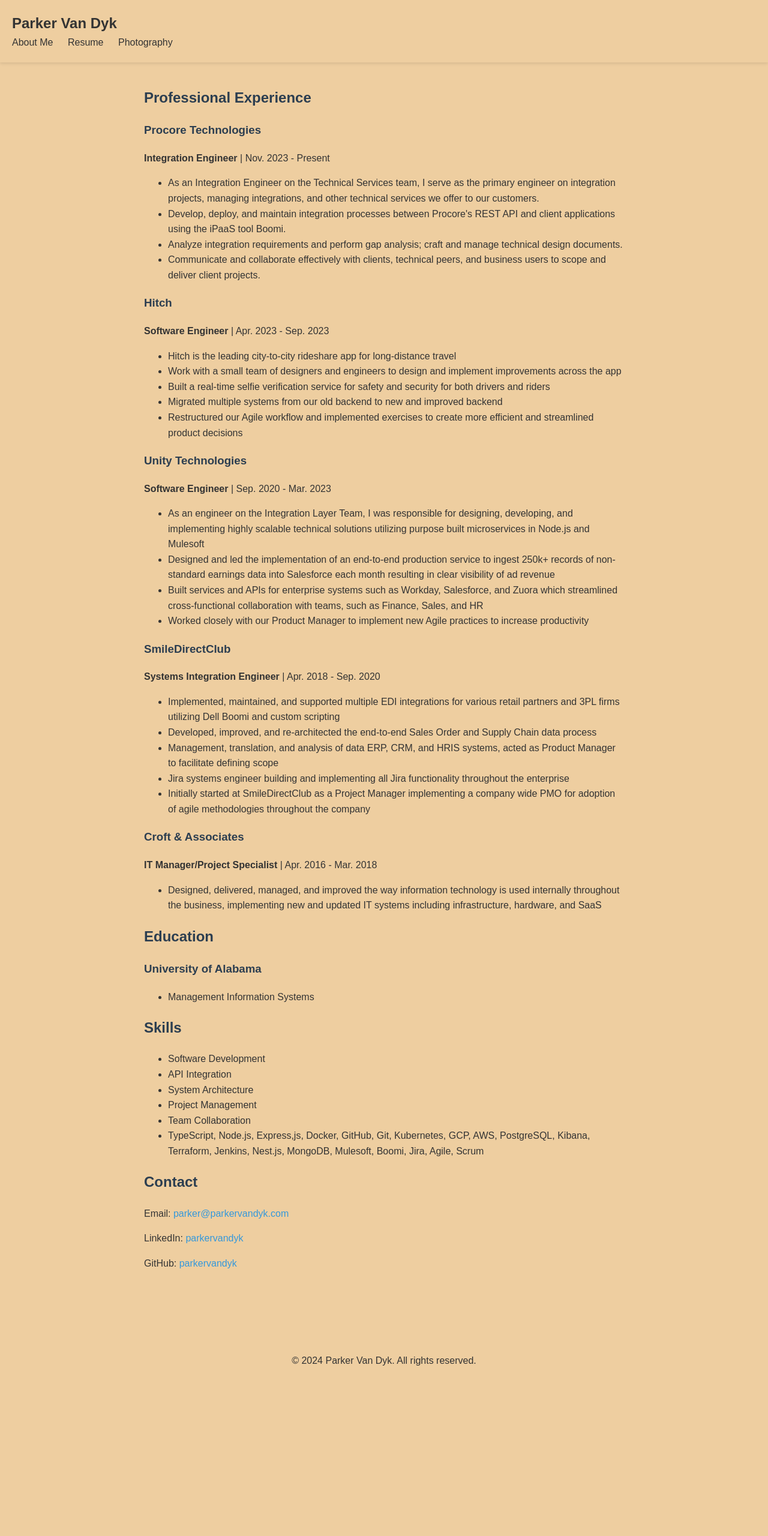
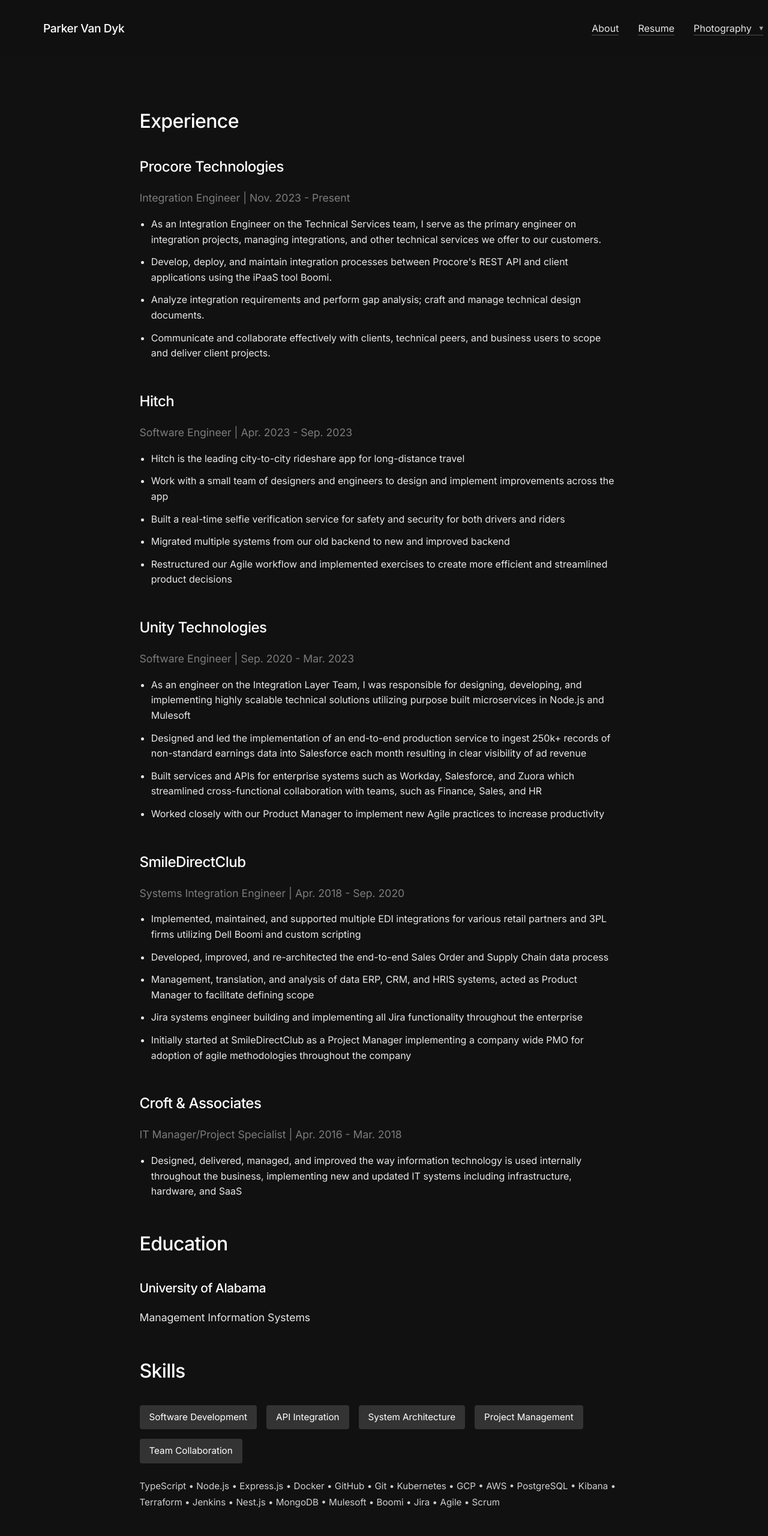
Before and after one commit to parkervandyk/parkervandyk.com, a plain HTML site: page resume.html in a window 1280 px wide. Shown: the top 2560 px of the page at 60% size. Before the commit the page ends 2316 px from the top, so only its background shows below. Drawn offline with nearby package versions, Linux system fonts and the light colour scheme.

Commit message:
dark update

```diff
--- a/index.html
+++ b/index.html
@@ -5,30 +5,25 @@
     <meta name="viewport" content="width=device-width, initial-scale=1.0" />
     <title>Parker Van Dyk</title>
     <link rel="stylesheet" href="style.css" />
+    <link rel="preconnect" href="https://fonts.googleapis.com">
+    <link rel="preconnect" href="https://fonts.gstatic.com" crossorigin>
+    <link href="https://fonts.googleapis.com/css2?family=Inter:wght@400;500;600&display=swap" rel="stylesheet">
   </head>
   <body>
     <header>
       <nav>
         <div class="logo">Parker Van Dyk</div>
         <ul class="menu">
-          <li><a href="#about">About Me</a></li>
+          <li><a href="#about">About</a></li>
           <li><a href="resume.html">Resume</a></li>
           <li class="dropdown">
             <a href="#photography">Photography</a>
             <ul class="dropdown-content">
               <li>
-                <a
-                  href="https://parkervandykphotography.pixieset.com/bw-film-portfolio/"
-                  target="_blank"
-                  >Film Portfolio</a
-                >
+                <a href="https://parkervandykphotography.pixieset.com/bw-film-portfolio/" target="_blank">Film Portfolio</a>
               </li>
               <li>
-                <a
-                  href="https://parkervandykphotography.pixieset.com/digital-portfolio/"
-                  target="_blank"
-                  >Digital Portfolio</a
-                >
+                <a href="https://parkervandykphotography.pixieset.com/digital-portfolio/" target="_blank">Digital Portfolio</a>
               </li>
             </ul>
           </li>
@@ -38,61 +33,26 @@
 
     <main>
       <section id="about">
-        <h2>About Me</h2>
+        <h2>About</h2>
         <p>
-          Hey there! My name is Parker Van Dyk and I was born and raised in
-          Dallas, Texas. I went to the University of Alabama and studied
-          Management Information Systems. After school I worked in Atlanta for a
-          few years and enjoyed my time there. After Atlanta, I moved to
-          Nashville and that's really where my career started. Now I live in
-          Austin, and it's by far my favorite. I strive to be active when I'm
-          not
-          <a href="https://www.linkedin.com/in/parkervandyk/" target="_blank"
-            >working</a
-          >. I really love
-          <a href="https://www.strava.com/athletes/5768234" target="_blank"
-            >running</a
-          >, sometimes you'll catch me on a bike, hardly ever will you catch me
-          swimming laps. Here are a few things that are important to me
-          <a
-            href="https://photos.google.com/share/AF1QipNSLq5ejTMd6dBNho01PKjUSsui5Cke-UaTGoHJnSr1dLEqYVQMy2aEo5_aMJnDtQ/photo/AF1QipPv5aZmfTtjfdZ-IAmtBkbaTVvlHV7PZ15U8_Y?key=R0Q5Ykdsc2ZHUS02QmwtOFdfa3NBa0NudmgxdWVR"
-            target="_blank"
-            >[1]</a
-          >
-          <a
-            href="https://photos.google.com/share/AF1QipOhJQQMOmqkwFKn1zA2Jz3RZpYXFv0uWFRfGvYzMYytPyNYR4zhu5_PpmwkKnUwNQ/photo/AF1QipObgLgWMgOCqioHFWkqp1bHFN3wmzJLr09Lzus?key=dVFkLUhkeFJJNEdmNEE2Zm5QOGJZdkNmd1JqdlB3"
-            target="_blank"
-            >[2]</a
-          >. I write
-          <a href="https://github.com/parkervandyk" target="_blank">code</a>
-          and hardly ever
-          <a href="http://www.twitter.com/parkervandyk" target="_blank"
-            >comment</a
-          >
-          about the world around me. I founded a small
-          <a
-            href="https://www.linkedin.com/company/apptivity-partners"
-            target="_blank"
-            >company</a
-          >
-          with two friends as a side project. We currently have
-          <a href="https://sitefast.live" target="_blank">sitefast</a> in
-          production and are cooking up a few more ventures. Stay tuned!
+          Hey there! I'm Parker Van Dyk, a software engineer and photographer based in Austin, Texas. Originally from Dallas, I studied Management Information Systems at the University of Alabama. My journey took me through Atlanta and Nashville before making my way back to Texas and settling in Austin.
         </p>
-        <h3>Contact</h3>
         <p>
-          If you ever want to reach out you can
-          <a
-            href="mailto:parker@parkervandyk.com?subject=I came here from your website!"
-            target="_blank"
-            >here</a
-          >. Thanks for stopping by :)
+          When I'm not <a href="https://www.linkedin.com/in/parkervandyk/" target="_blank">working</a>, you'll find me staying active. I'm passionate about <a href="https://www.strava.com/athletes/5768234" target="_blank">running</a> and occasionally cycling.
+        </p>
+        <p>
+          I write <a href="https://github.com/parkervandyk" target="_blank">code</a> and am always looking to learn new things. Together with two friends, I co-founded <a href="https://www.linkedin.com/company/apptivity-partners" target="_blank">Apptivity Partners</a>. Our first product, <a href="https://sitefast.live" target="_blank">sitefast</a>, is now live.
+        </p>
+        <p> I'm also working on a new crypto project at <a href="https://paynow.com" target="_blank">paynow</a>, and we're looking to launch soon!</p>
+        <h3>Get in Touch</h3>
+        <p>
+          Want to connect? <a href="mailto:parker@parkervandyk.com?subject=Hello from your website!" target="_blank">Drop me a line</a>. I'd love to hear from you.
         </p>
       </section>
     </main>
 
     <footer>
-      <p>&copy; 2024 Parker Van Dyk. All rights reserved.</p>
+      <p>&copy; 2024 Parker Van Dyk</p>
     </footer>
   </body>
 </html>
--- a/resume.html
+++ b/resume.html
@@ -5,32 +5,25 @@
     <meta name="viewport" content="width=device-width, initial-scale=1.0" />
     <title>Parker Van Dyk - Resume</title>
     <link rel="stylesheet" href="style.css" />
-
-    <script src="https://cdn.jsdelivr.net/npm/marked/marked.min.js"></script>
+    <link rel="preconnect" href="https://fonts.googleapis.com">
+    <link rel="preconnect" href="https://fonts.gstatic.com" crossorigin>
+    <link href="https://fonts.googleapis.com/css2?family=Inter:wght@400;500;600&display=swap" rel="stylesheet">
   </head>
   <body>
     <header>
       <nav>
         <div class="logo">Parker Van Dyk</div>
         <ul class="menu">
-          <li><a href="index.html#about">About Me</a></li>
+          <li><a href="index.html#about">About</a></li>
           <li><a href="#resume">Resume</a></li>
           <li class="dropdown">
             <a href="#photography">Photography</a>
             <ul class="dropdown-content">
               <li>
-                <a
-                  href="https://parkervandykphotography.pixieset.com/bw-film-portfolio/"
-                  target="_blank"
-                  >Film Portfolio</a
-                >
+                <a href="https://parkervandykphotography.pixieset.com/bw-film-portfolio/" target="_blank">Film Portfolio</a>
               </li>
               <li>
-                <a
-                  href="https://parkervandykphotography.pixieset.com/digital-portfolio/"
-                  target="_blank"
-                  >Digital Portfolio</a
-                >
+                <a href="https://parkervandykphotography.pixieset.com/digital-portfolio/" target="_blank">Digital Portfolio</a>
               </li>
             </ul>
           </li>
@@ -39,161 +32,92 @@
     </header>
 
     <main>
-      <section id="resume">
-        <h1>Professional Experience</h1>
+      <section id="resume" class="resume-section">
+        <h2>Experience</h2>
+
+        <div class="job">
           <h3>Procore Technologies</h3>
-        <p><strong>Integration Engineer</strong> | Nov. 2023 - Present</p>
+          <p class="job-title">Integration Engineer | Nov. 2023 - Present</p>
           <ul>
-          <li>
-            As an Integration Engineer on the Technical Services team, I serve
-            as the primary engineer on integration projects, managing
-            integrations, and other technical services we offer to our
-            customers.
-          </li>
-          <li>
-            Develop, deploy, and maintain integration processes between
-            Procore's REST API and client applications using the iPaaS tool
-            Boomi.
-          </li>
-          <li>
-            Analyze integration requirements and perform gap analysis; craft and
-            manage technical design documents.
-          </li>
-          <li>
-            Communicate and collaborate effectively with clients, technical
-            peers, and business users to scope and deliver client projects.
-          </li>
+            <li>As an Integration Engineer on the Technical Services team, I serve as the primary engineer on integration projects, managing integrations, and other technical services we offer to our customers.</li>
+            <li>Develop, deploy, and maintain integration processes between Procore's REST API and client applications using the iPaaS tool Boomi.</li>
+            <li>Analyze integration requirements and perform gap analysis; craft and manage technical design documents.</li>
+            <li>Communicate and collaborate effectively with clients, technical peers, and business users to scope and deliver client projects.</li>
           </ul>
+        </div>
 
+        <div class="job">
           <h3>Hitch</h3>
-        <p><strong>Software Engineer</strong> | Apr. 2023 - Sep. 2023</p>
+          <p class="job-title">Software Engineer | Apr. 2023 - Sep. 2023</p>
           <ul>
-          <li>
-            Hitch is the leading city-to-city rideshare app for long-distance
-            travel
-          </li>
-          <li>
-            Work with a small team of designers and engineers to design and
-            implement improvements across the app
-          </li>
-          <li>
-            Built a real-time selfie verification service for safety and
-            security for both drivers and riders
-          </li>
-          <li>
-            Migrated multiple systems from our old backend to new and improved
-            backend
-          </li>
-          <li>
-            Restructured our Agile workflow and implemented exercises to create
-            more efficient and streamlined product decisions
-          </li>
+            <li>Hitch is the leading city-to-city rideshare app for long-distance travel</li>
+            <li>Work with a small team of designers and engineers to design and implement improvements across the app</li>
+            <li>Built a real-time selfie verification service for safety and security for both drivers and riders</li>
+            <li>Migrated multiple systems from our old backend to new and improved backend</li>
+            <li>Restructured our Agile workflow and implemented exercises to create more efficient and streamlined product decisions</li>
           </ul>
+        </div>
 
+        <div class="job">
           <h3>Unity Technologies</h3>
-        <p><strong>Software Engineer</strong> | Sep. 2020 - Mar. 2023</p>
+          <p class="job-title">Software Engineer | Sep. 2020 - Mar. 2023</p>
           <ul>
-          <li>
-            As an engineer on the Integration Layer Team, I was responsible for
-            designing, developing, and implementing highly scalable technical
-            solutions utilizing purpose built microservices in Node.js and
-            Mulesoft
-          </li>
-          <li>
-            Designed and led the implementation of an end-to-end production
-            service to ingest 250k+ records of non-standard earnings data into
-            Salesforce each month resulting in clear visibility of ad revenue
-          </li>
-          <li>
-            Built services and APIs for enterprise systems such as Workday,
-            Salesforce, and Zuora which streamlined cross-functional
-            collaboration with teams, such as Finance, Sales, and HR
-          </li>
-          <li>
-            Worked closely with our Product Manager to implement new Agile
-            practices to increase productivity
-          </li>
+            <li>As an engineer on the Integration Layer Team, I was responsible for designing, developing, and implementing highly scalable technical solutions utilizing purpose built microservices in Node.js and Mulesoft</li>
+            <li>Designed and led the implementation of an end-to-end production service to ingest 250k+ records of non-standard earnings data into Salesforce each month resulting in clear visibility of ad revenue</li>
+            <li>Built services and APIs for enterprise systems such as Workday, Salesforce, and Zuora which streamlined cross-functional collaboration with teams, such as Finance, Sales, and HR</li>
+            <li>Worked closely with our Product Manager to implement new Agile practices to increase productivity</li>
           </ul>
+        </div>
 
+        <div class="job">
           <h3>SmileDirectClub</h3>
-        <p>
-          <strong>Systems Integration Engineer</strong> | Apr. 2018 - Sep. 2020
-        </p>
+          <p class="job-title">Systems Integration Engineer | Apr. 2018 - Sep. 2020</p>
           <ul>
-          <li>
-            Implemented, maintained, and supported multiple EDI integrations for
-            various retail partners and 3PL firms utilizing Dell Boomi and
-            custom scripting
-          </li>
-          <li>
-            Developed, improved, and re-architected the end-to-end Sales Order
-            and Supply Chain data process
-          </li>
-          <li>
-            Management, translation, and analysis of data ERP, CRM, and HRIS
-            systems, acted as Product Manager to facilitate defining scope
-          </li>
-          <li>
-            Jira systems engineer building and implementing all Jira
-            functionality throughout the enterprise
-          </li>
-          <li>
-            Initially started at SmileDirectClub as a Project Manager
-            implementing a company wide PMO for adoption of agile methodologies
-            throughout the company
-          </li>
+            <li>Implemented, maintained, and supported multiple EDI integrations for various retail partners and 3PL firms utilizing Dell Boomi and custom scripting</li>
+            <li>Developed, improved, and re-architected the end-to-end Sales Order and Supply Chain data process</li>
+            <li>Management, translation, and analysis of data ERP, CRM, and HRIS systems, acted as Product Manager to facilitate defining scope</li>
+            <li>Jira systems engineer building and implementing all Jira functionality throughout the enterprise</li>
+            <li>Initially started at SmileDirectClub as a Project Manager implementing a company wide PMO for adoption of agile methodologies throughout the company</li>
           </ul>
+        </div>
 
+        <div class="job">
           <h3>Croft & Associates</h3>
-        <p>
-          <strong>IT Manager/Project Specialist</strong> | Apr. 2016 - Mar. 2018
-        </p>
+          <p class="job-title">IT Manager/Project Specialist | Apr. 2016 - Mar. 2018</p>
           <ul>
-          <li>
-            Designed, delivered, managed, and improved the way information
-            technology is used internally throughout the business, implementing
-            new and updated IT systems including infrastructure, hardware, and
-            SaaS
-          </li>
+            <li>Designed, delivered, managed, and improved the way information technology is used internally throughout the business, implementing new and updated IT systems including infrastructure, hardware, and SaaS</li>
           </ul>
+        </div>
 
         <h2>Education</h2>
+        <div class="education">
           <h3>University of Alabama</h3>
-        <p><ul><li>Management Information Systems</li></ul>
-        </p>
+          <p>Management Information Systems</p>
+        </div>
 
         <h2>Skills</h2>
-        <ul>
+        <div class="skills">
+          <ul class="skills-list">
             <li>Software Development</li>
             <li>API Integration</li>
             <li>System Architecture</li>
             <li>Project Management</li>
             <li>Team Collaboration</li>
-          <li>TypeScript, Node.js, Express,js, Docker, GitHub, Git, Kubernetes, GCP, AWS, PostgreSQL, Kibana, Terraform, Jenkins, Nest.js, MongoDB, Mulesoft, Boomi, Jira, Agile, Scrum</li>
           </ul>
+          <p class="technologies">TypeScript • Node.js • Express.js • Docker • GitHub • Git • Kubernetes • GCP • AWS • PostgreSQL • Kibana • Terraform • Jenkins • Nest.js • MongoDB • Mulesoft • Boomi • Jira • Agile • Scrum</p>
+        </div>
 
         <h2>Contact</h2>
-        <p>
-          Email:
-          <a href="mailto:parker@parkervandyk.com">parker@parkervandyk.com</a>
-        </p>
-        <p>
-          LinkedIn:
-          <a href="https://www.linkedin.com/in/parkervandyk/" target="_blank"
-            >parkervandyk</a
-          >
-        </p>
-        <p>
-          GitHub:
-          <a href="https://github.com/parkervandyk" target="_blank"
-            >parkervandyk</a
-          >
-        </p>
+        <div class="contact">
+          <p><a href="mailto:parker@parkervandyk.com">parker@parkervandyk.com</a></p>
+          <p><a href="https://www.linkedin.com/in/parkervandyk/" target="_blank">LinkedIn</a></p>
+          <p><a href="https://github.com/parkervandyk" target="_blank">GitHub</a></p>
+        </div>
       </section>
     </main>
 
     <footer>
-      <p>&copy; 2024 Parker Van Dyk. All rights reserved.</p>
+      <p>&copy; 2024 Parker Van Dyk</p>
     </footer>
   </body>
 </html>
--- a/style.css
+++ b/style.css
@@ -1,27 +1,59 @@
+html {
+  scrollbar-gutter: stable;
+  overflow-y: scroll;
+}
+
+:root {
+  --background-color: #111111;
+  --text-color: #ffffff;
+  --hover-color: #888888;
+  --secondary-color: #333333;
+  --transition-speed: 0.3s;
+}
+
 body {
   display: flex;
   flex-direction: column;
   min-height: 100vh;
   margin: 0;
   padding: 0;
-  font-family: Arial, sans-serif;
-  background-color: rgba(238, 206, 160);
-  color: #333;
+  font-family: 'Inter', -apple-system, BlinkMacSystemFont, sans-serif;
+  background-color: var(--background-color);
+  color: var(--text-color);
   line-height: 1.6;
+  transition: background-color var(--transition-speed);
 }
 
 header {
-  background-color: rgba(238, 206, 160);
-  padding: 20px;
-  box-shadow: 0 2px 5px rgba(0, 0, 0, 0.1);
-  position: sticky;
+  background-color: rgba(17, 17, 17, 0.8);
+  backdrop-filter: blur(8px);
+  -webkit-backdrop-filter: blur(8px);
+  padding: 2rem;
+  position: fixed;
+  width: 100%;
   top: 0;
   z-index: 1000;
 }
 
+nav {
+  display: flex;
+  justify-content: space-between;
+  align-items: center;
+  max-width: 1200px;
+  margin: 0 auto;
+  padding: 0 2rem;
+}
+
 .logo {
-  font-size: 24px;
-  font-weight: bold;
+  font-size: 1.2rem;
+  font-weight: 500;
+  letter-spacing: -0.02em;
+  color: var(--text-color);
+}
+
+nav ul.menu {
+  display: flex;
+  gap: 2rem;
 }
 
 nav ul {
@@ -32,28 +64,82 @@ nav ul {
 
 nav ul li {
   display: inline-block;
-  margin-right: 20px;
 }
 
 nav ul li a {
   text-decoration: none;
-  color: #333;
+  color: var(--text-color);
+  transition: color var(--transition-speed);
+  font-size: 1rem;
+  opacity: 0.9;
+}
+
+nav ul li a:hover {
+  color: var(--hover-color);
+}
+
+.dropdown {
+  position: relative;
+}
+
+nav ul li.dropdown > a {
+  position: relative;
+  padding-right: 1.2em;
+}
+
+nav ul li.dropdown > a::after {
+  content: '▾';
+  position: absolute;
+  right: 0;
+  top: 50%;
+  transform: translateY(-50%);
+  font-size: 0.8em;
+  opacity: 0.7;
 }
 
 .dropdown-content {
   display: none;
   position: absolute;
-  background-color: #f9f9f9;
-  min-width: 160px;
-  box-shadow: 0px 8px 16px 0px rgba(0, 0, 0, 0.2);
-  z-index: 1;
+  background-color: var(--secondary-color);
+  min-width: 200px;
+  box-shadow: 0 4px 6px -1px rgba(0, 0, 0, 0.3);
+  border-radius: 4px;
+  margin-top: 0.25rem;
+  border: 1px solid rgba(255, 255, 255, 0.1);
+  left: 50%;
+  transform: translateX(-50%);
+  z-index: 1001;
+  padding: 0.5rem 0;
+}
+
+.dropdown::after {
+  content: '';
+  display: block;
+  height: 20px;
+  width: 100%;
+  position: absolute;
+  top: 100%;
+  left: 0;
+}
+
+.dropdown-content li {
+  display: block;
 }
 
 .dropdown-content a {
-  color: #333;
-  padding: 12px 16px;
-  text-decoration: none;
+  padding: 0.75rem 1rem;
   display: block;
+  white-space: nowrap;
+  border-bottom: none;
+  opacity: 0.9;
+}
+
+.dropdown-content a:hover {
+  background-color: rgba(255, 255, 255, 0.1);
+}
+
+.dropdown-content li:last-child a {
+  border-bottom: none;
 }
 
 .dropdown:hover .dropdown-content {
@@ -63,56 +149,187 @@ nav ul li a {
 main {
   flex: 1;
   max-width: 800px;
-  margin: 0 auto;
-  padding: 20px;
-  padding-bottom: 60px; /* Adjust this value based on your footer height */
+  margin: 8rem auto 4rem;
+  padding: 0 2rem;
 }
 
 section {
-  margin-bottom: 40px;
+  margin-bottom: 4rem;
 }
 
-h1,
-h2,
+h1, h2, h3 {
+  color: var(--text-color);
+  font-weight: 500;
+  letter-spacing: -0.02em;
+}
+
+h2 {
+  font-size: 2rem;
+  margin-bottom: 2rem;
+}
+
 h3 {
-  color: #2c3e50;
+  font-size: 1.5rem;
+  margin-bottom: 1.5rem;
+}
+
+p {
+  margin-bottom: 1.5rem;
+  font-size: 1.1rem;
+  line-height: 1.7;
+  opacity: 0.9;
 }
 
 a {
-  color: #3498db;
+  color: var(--text-color);
   text-decoration: none;
+  transition: color var(--transition-speed);
+  border-bottom: 1px solid rgba(255, 255, 255, 0.3);
+  padding-bottom: 0.1em;
 }
 
 a:hover {
-  text-decoration: underline;
+  color: var(--hover-color);
+  text-decoration: none;
+  border-bottom-color: var(--hover-color);
 }
 
 footer {
-  background-color: rgba(238, 206, 160);
-  padding: 20px 0;
+  background-color: var(--background-color);
+  padding: 2rem;
   text-align: center;
-  position: relative;
-  width: 100%;
+  font-size: 0.9rem;
+  opacity: 0.7;
+}
+
+::selection {
+  background-color: rgba(255, 255, 255, 0.1);
+}
+
+/* Resume Styles */
+.resume-section {
+  max-width: 900px;
+}
+
+.resume-section h1 {
+  font-size: 2.5rem;
+  margin-bottom: 3rem;
+  font-weight: 500;
+}
+
+.resume-section h2 {
+  font-size: 2rem;
+  margin-top: 3rem;
+  margin-bottom: 2rem;
+  color: var(--text-color);
+}
+
+.job {
+  margin-bottom: 3rem;
+}
+
+.job h3 {
+  font-size: 1.5rem;
+  margin-bottom: 0.5rem;
+  color: var(--text-color);
+}
+
+.job-title {
+  font-size: 1.1rem;
+  margin-bottom: 1rem;
+  color: var(--hover-color);
+}
+
+.job ul {
+  list-style-type: disc;
+  padding-left: 1.2rem;
+  margin-top: 1rem;
+}
+
+.job ul li {
+  margin-bottom: 0.75rem;
+  line-height: 1.6;
+  opacity: 0.9;
+}
+
+.education {
+  margin-bottom: 2rem;
+}
+
+.education h3 {
+  font-size: 1.3rem;
+  margin-bottom: 0.5rem;
+}
+
+.education p {
+  opacity: 0.9;
+}
+
+.skills-list {
+  display: flex;
+  flex-wrap: wrap;
+  gap: 1rem;
+  list-style: none;
+  padding: 0;
+  margin-bottom: 1.5rem;
+}
+
+.skills-list li {
+  background-color: var(--secondary-color);
+  padding: 0.5rem 1rem;
+  border-radius: 4px;
+  font-size: 0.95rem;
+}
+
+.technologies {
+  font-size: 0.95rem;
+  line-height: 1.8;
+  opacity: 0.8;
+}
+
+.contact {
+  display: flex;
+  gap: 2rem;
+  margin-top: 1rem;
+}
+
+.contact p {
+  margin: 0;
 }
 
 @media (max-width: 768px) {
   header {
+    padding: 1rem;
+  }
+
+  nav {
+    flex-direction: column;
+    gap: 1rem;
+    padding: 0 1rem;
+  }
+
+  nav ul.menu {
+    flex-direction: column;
+    align-items: center;
+    gap: 1rem;
+  }
+
+  main {
+    margin-top: 6rem;
+    padding: 0 1rem;
+  }
+
+  .contact {
+    flex-direction: column;
+    gap: 1rem;
+  }
+
+  .skills-list {
+    flex-direction: column;
+    gap: 0.5rem;
+  }
+
+  .skills-list li {
     text-align: center;
   }
-
-  nav ul li {
-    display: block;
-    margin: 10px 0;
-  }
-
-  .dropdown-content {
-    position: static;
-    display: none;
-    background-color: rgba(238, 206, 160);
-    box-shadow: none;
-  }
-
-  .dropdown:hover .dropdown-content {
-    display: block;
-  }
 }
```
Lines whose indentation alone changed are shown as unchanged.
